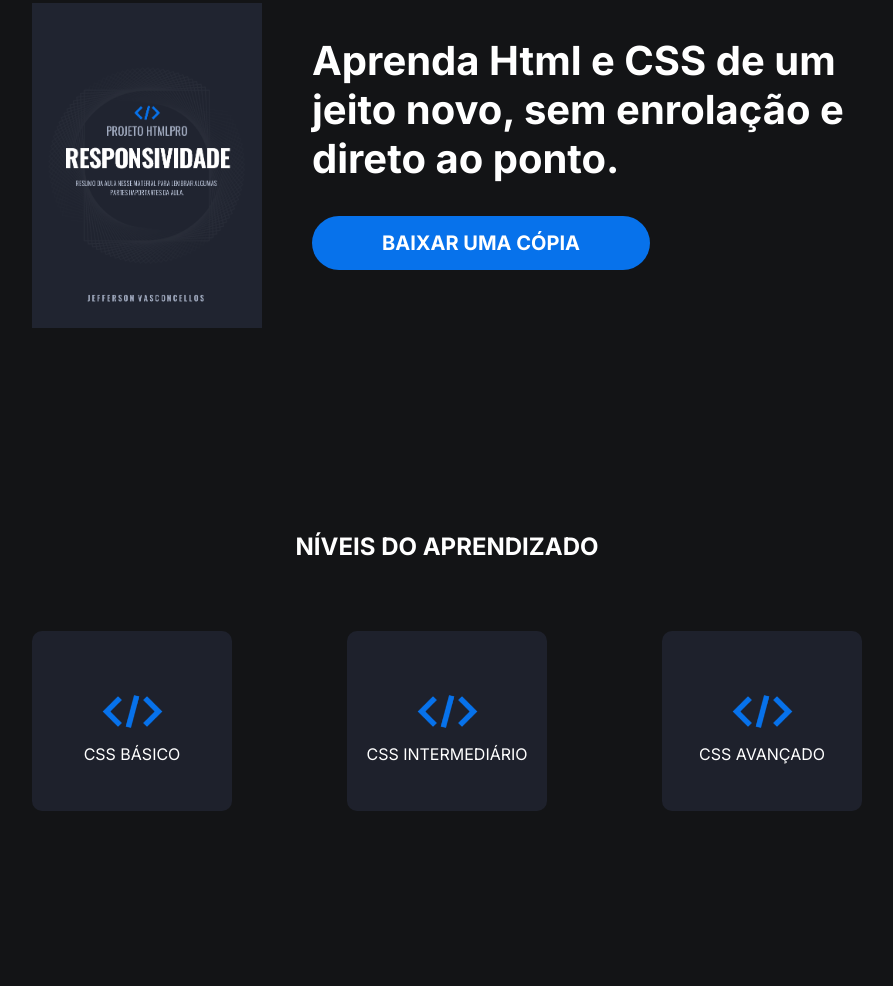
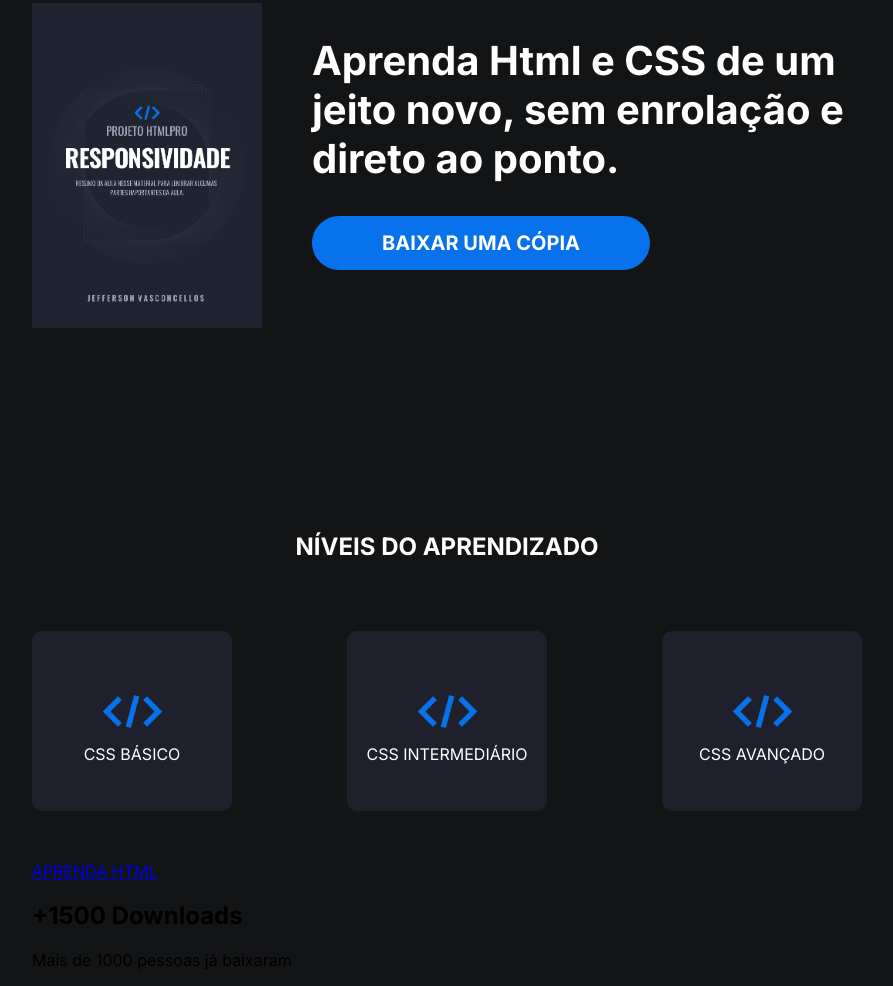
Before and after one commit to roweizenmann/Projeto-HTML, a plain HTML site: page index.html in a window 1280 px wide. Shown: the part 201-1187 px from the top of the page, without its empty margins (193-1086 px from the left). Before the commit the page ends 1062 px from the top, so only its background shows below. Drawn offline with Linux system fonts and the light colour scheme.

Commit message:
Update index.html

```diff
--- a/index.html
+++ b/index.html
@@ -47,5 +47,12 @@
         </div>
       </div>
     </section>
+
+    <section class="section-3 container">
+        <a class="button-2" href="#">APRENDA HTML</a>
+        <h2>+1500 Downloads</h2>
+        <p>Mais de 1000 pessoas já baixaram</p>
+
+    </section>
   </body>
 </html>
```
